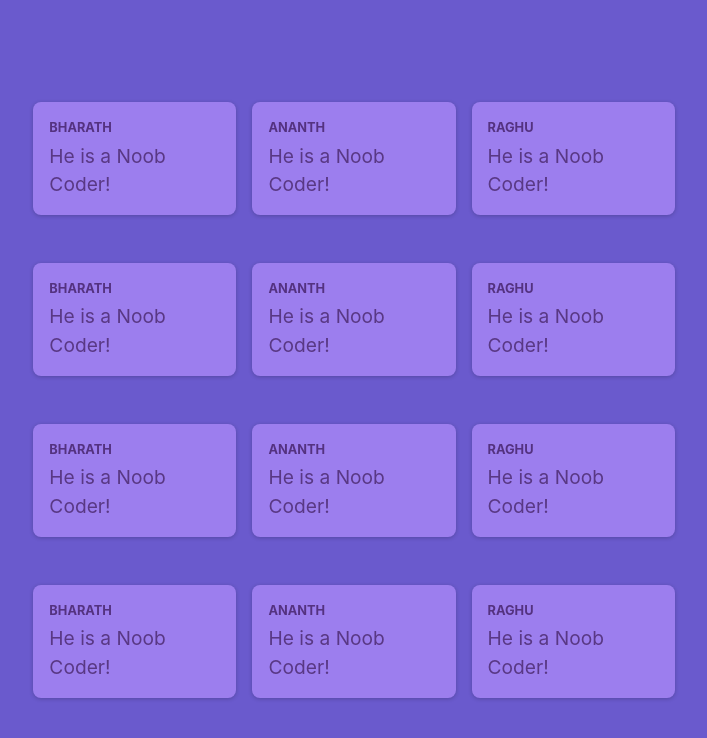
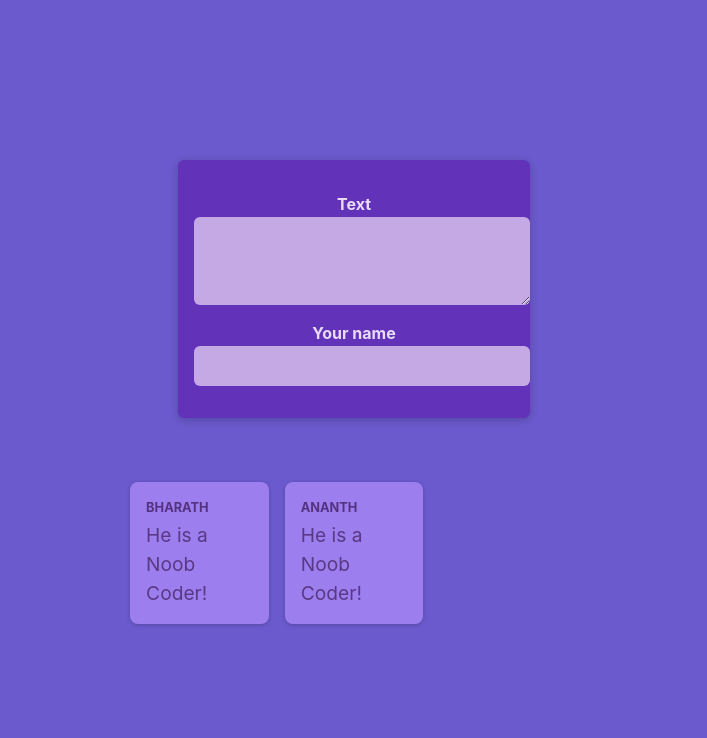
Before and after one commit to bharathkalyans/react-basics, a React (Vite) app: page / in a window 1280 px wide. Shown: the top 738 px of the page, without its empty margins (286-993 px from the left). Built offline with nearby package versions, Linux system fonts and the light colour scheme.

Commit message:
Added New Post

```diff
--- /dev/null
+++ b/src/components/NewPost.jsx
@@ -0,0 +1,26 @@
+import classes from "./NewPost.module.css";
+import { useState } from "react";
+function NewPost() {
+  const [myArea, setmyArea] = useState();
+
+  function changeBodyHandler(event) {
+    setmyArea(event.target.value);
+    console.log(event.target.value);
+  }
+
+  return (
+    <form className={classes.form}>
+      <p>
+        <label htmlFor="body">Text</label>
+        <textarea id="body" required rows={3} onChange={changeBodyHandler} />
+      </p>
+      <p>{myArea}</p>
+      <p>
+        <label htmlFor="name">Your name</label>
+        <input type="text" id="name" required />
+      </p>
+    </form>
+  );
+}
+
+export default NewPost;
--- /dev/null
+++ b/src/components/NewPost.module.css
@@ -0,0 +1,55 @@
+.form {
+  background-color: #6233b9;
+  padding: 1rem;
+  width: 20rem;
+  margin: 2rem auto;
+  border-radius: 6px;
+  box-shadow: 0 2px 8px rgba(0, 0, 0, 0.2);
+}
+
+.form label {
+  display: block;
+  margin-bottom: 0.05rem;
+  color: #eadbfb;
+  font-weight: bold;
+}
+
+.form input,
+.form textarea {
+  display: block;
+  width: 100%;
+  font: inherit;
+  padding: 0.5rem;
+  border-radius: 6px;
+  border: none;
+  background-color: #c4a9e4;
+  color: #28262c;
+}
+
+.actions {
+  display: flex;
+  justify-content: flex-end;
+  gap: 0.5rem;
+}
+
+.actions button {
+  cursor: pointer;
+  font: inherit;
+  padding: 0.5rem 1.5rem;
+  border: none;
+  border-radius: 4px;
+  background-color: #34036c;
+  color: #e5d5f7;
+}
+
+.actions button:hover {
+  background-color: #23014a;
+}
+
+.actions button[type="button"] {
+  background-color: transparent;
+}
+
+.actions button[type="button"]:hover {
+  color: #d1bee6;
+}
--- a/src/components/PostsList.jsx
+++ b/src/components/PostsList.jsx
@@ -1,22 +1,17 @@
+import NewPost from "./NewPost";
 import Post from "./Post";
 import classes from "./PostsList.module.css";
 
 function PostsList() {
   return (
-    <ul className={classes.posts}>
-      <Post name="Bharath" description="He is a Noob Coder!" />
-      <Post name="Ananth" description="He is a Noob Coder!" />
-      <Post name="Raghu" description="He is a Noob Coder!" />
-      <Post name="Bharath" description="He is a Noob Coder!" />
-      <Post name="Ananth" description="He is a Noob Coder!" />
-      <Post name="Raghu" description="He is a Noob Coder!" />
-      <Post name="Bharath" description="He is a Noob Coder!" />
-      <Post name="Ananth" description="He is a Noob Coder!" />
-      <Post name="Raghu" description="He is a Noob Coder!" />
-      <Post name="Bharath" description="He is a Noob Coder!" />
-      <Post name="Ananth" description="He is a Noob Coder!" />
-      <Post name="Raghu" description="He is a Noob Coder!" />
-    </ul>
+    <>
+      <NewPost />
+      <ul className={classes.posts}>
+        <Post name="Bharath" description="He is a Noob Coder!" />
+        <Post name="Ananth" description="He is a Noob Coder!" />
+
+      </ul>
+    </>
   );
 }
 
```
